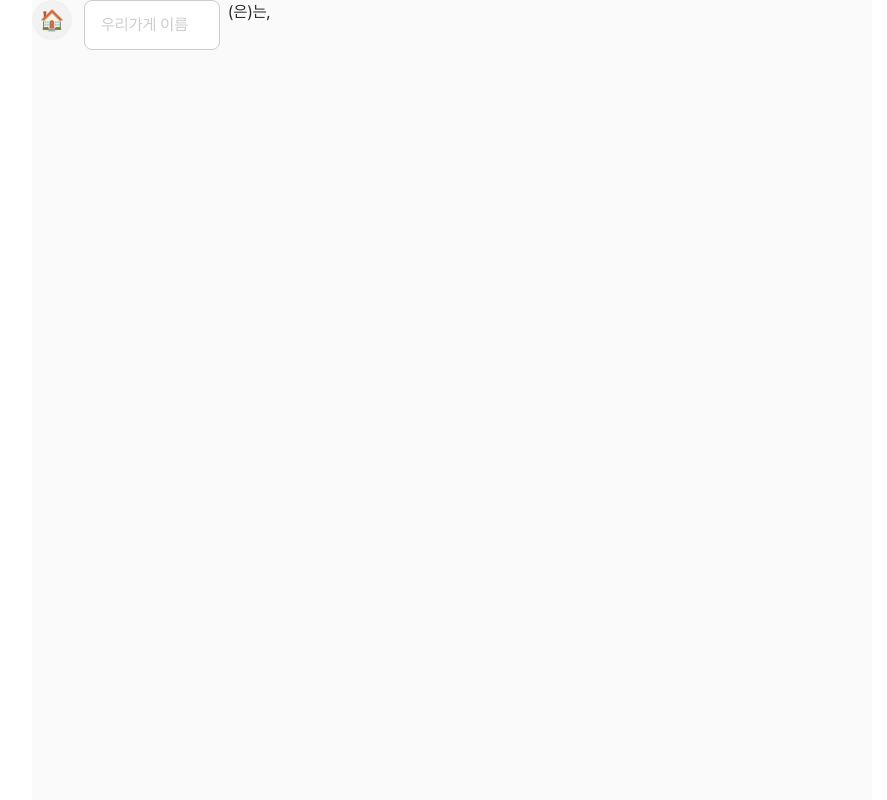
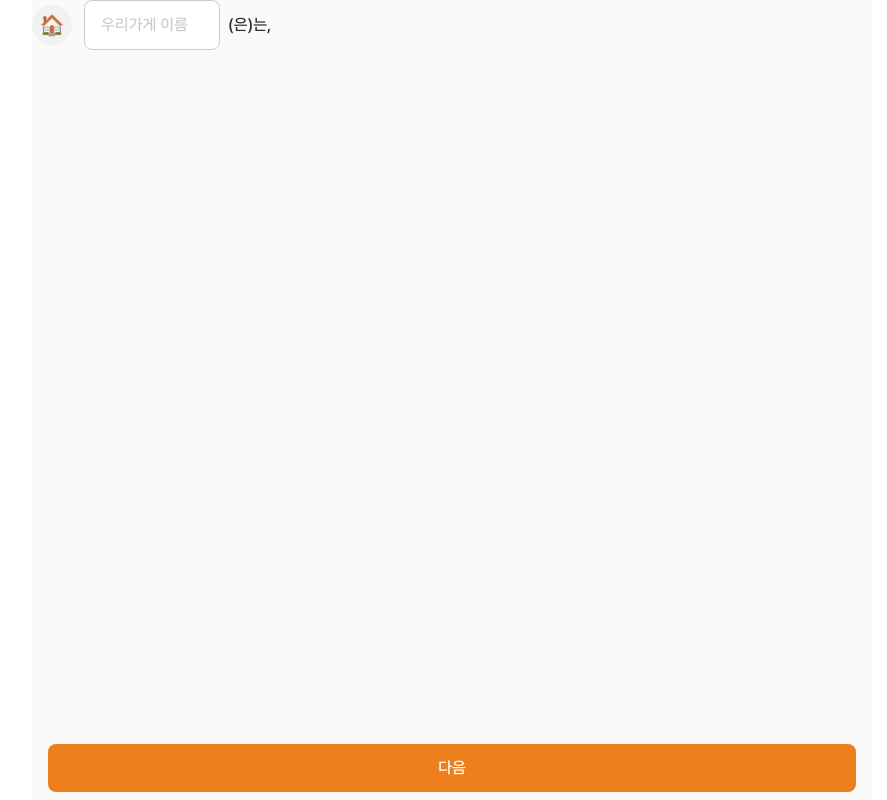
Before and after one commit to side-log/side-log-frontend, a Next.js app in the folder packages/scaffold/: page /landing/form in a window 1280 px wide. Shown: the whole page, without its empty margins (188-1075 px from the left). Built offline with nearby package versions, Linux system fonts and the light colour scheme; a web font is replaced by a local one.

Commit message:
feat: 키보드 높이를 고려한 버튼 높이 조정

```diff
--- a/packages/scaffold/src/components/common/area/BottomFixedArea.tsx
+++ b/packages/scaffold/src/components/common/area/BottomFixedArea.tsx
@@ -1,7 +1,6 @@
 import { css } from "@emotion/react";
 import useWindowInnerWidth from "@/hooks/useInnerWidthHook";
 import { useEffect, useState } from "react";
-import { createPortal } from "react-dom";
 
 interface BottomFixedAreaProps extends React.HTMLAttributes<HTMLDivElement> {
   hasBottomSpace?: boolean;
@@ -10,19 +9,51 @@ interface BottomFixedAreaProps extends React.HTMLAttributes<HTMLDivElement> {
 
 export const BottomFixedArea = (props: BottomFixedAreaProps) => {
   const { hasBottomSpace = true, children } = props;
-
-  const [mounted, setMounted] = useState(false);
+  const [bottomSpace, setBottomSpace] = useState<string>(
+    "env(safe-area-inset-bottom, 0)"
+  );
 
   const windowInnerWidth = useWindowInnerWidth();
-  const bottomSpace = hasBottomSpace ? "env(safe-area-inset-bottom, 0)" : "0";
 
   useEffect(() => {
-    setMounted(true); // 컴포넌트가 클라이언트에 마운트된 후에만 실행
-    return () => setMounted(false); // 컴포넌트가 언마운트되면 해제
-  }, []);
+    const handleFocus = () => {
+      if (window.visualViewport) {
+        const initialHeight = window.visualViewport.height; // 현재 뷰포트 높이
+        const handleResize = () => {
+          const newHeight = window.visualViewport?.height ?? 280; // 키보드가 올라온 후 높이
+          const heightDiff = initialHeight - newHeight; // 키보드가 차지하는 높이 계산
 
-  return mounted
-    ? createPortal(
+          if (heightDiff > 0) {
+            setBottomSpace(`${heightDiff}px`); // 키보드 높이만큼 bottom 설정
+          }
+        };
+
+        window.visualViewport.addEventListener("resize", handleResize);
+      }
+    };
+
+    const handleBlur = () => {
+      // 키보드가 내려가면 복구
+      setBottomSpace(hasBottomSpace ? "env(safe-area-inset-bottom, 0)" : "0");
+    };
+
+    // 모든 input 및 textarea 요소에 대해 focus와 blur 이벤트를 감지
+    const inputs = document.querySelectorAll("input, textarea");
+
+    inputs.forEach((element) => {
+      element.addEventListener("focus", handleFocus);
+      element.addEventListener("blur", handleBlur);
+    });
+
+    return () => {
+      inputs.forEach((element) => {
+        element.removeEventListener("focus", handleFocus);
+        element.removeEventListener("blur", handleBlur);
+      });
+    };
+  }, [hasBottomSpace]);
+
+  return (
     <div
       css={css`
         position: fixed;
@@ -30,12 +61,11 @@ export const BottomFixedArea = (props: BottomFixedAreaProps) => {
         width: ${windowInnerWidth}px;
         left: 50%;
         transform: translateX(-50%);
+        transition: bottom 0.3s ease-out;
       `}
       {...props}
     >
       {children}
-        </div>,
-        document.body
-      )
-    : null;
+    </div>
+  );
 };
--- a/packages/scaffold/src/components/common/textField/TextField.tsx
+++ b/packages/scaffold/src/components/common/textField/TextField.tsx
@@ -25,7 +25,7 @@ const TextField: React.FC<TextFieldProps> = (props: TextFieldProps) => {
     ...rest
   } = props;
 
-  const { register, watch, setValue, control } = useFormContext();
+  const { register, setValue, control } = useFormContext();
   const [inputWidth, setInputWidth] = useState<string>(minWidth);
 
   const inputRef = useRef<HTMLInputElement>(null);
@@ -69,7 +69,7 @@ const TextField: React.FC<TextFieldProps> = (props: TextFieldProps) => {
   }, [value, placeholder, minWidth, maxWidth, adjustInputWidth]);
 
   return (
-    <InputContainer>
+    <InputContainer isFocused={value}>
       <StyledInput
         type={type}
         autoComplete="off"
@@ -93,7 +93,7 @@ const StyledInput = styled.input`
   padding: 0;
   color: #28292c;
   font-size: 1.6rem;
-  font-weight: 400;
+  font-weight: 500;
   line-height: 24px;
   font-family: "Pretendard";
   appearance: none;
@@ -107,18 +107,18 @@ const StyledInput = styled.input`
   &::placeholder {
     font-family: "Pretendard";
     font-size: 1.6rem;
-    font-weight: 400;
+    font-weight: 500;
     color: #cccccc;
   }
 `;
 
-const InputContainer = styled.div`
+const InputContainer = styled.div<{ isFocused: Boolean }>`
   display: inline-block;
   align-items: center;
   justify-content: center;
   padding: 12px 16px;
   border-radius: 8px;
-  border: 1px solid #cccccc;
+  border: 1px solid ${({ isFocused }) => (isFocused ? "#ED801D" : "#cccccc")};
   background-color: #fff;
 `;
 
--- a/packages/scaffold/src/components/landing/TextFieldContainer.tsx
+++ b/packages/scaffold/src/components/landing/TextFieldContainer.tsx
@@ -38,7 +38,7 @@ const TextFieldWidth = (id: string): { minWidth: string; maxWidth: string } => {
 export const TextFieldContainer = (props: TextFieldContainerProps) => {
   const { id, placeholder, onKeyDown, content, options, type, ...rest } = props;
   return (
-    <Row gap={12}>
+    <Row gap={12} alignItems="center">
       <div
         css={css`
           display: flex;
@@ -59,6 +59,7 @@ export const TextFieldContainer = (props: TextFieldContainerProps) => {
         css={css`
           width: fit-content;
         `}
+        alignItems="center"
       >
         <TextField
           id={id}
@@ -74,7 +75,7 @@ export const TextFieldContainer = (props: TextFieldContainerProps) => {
           font="Pretendard"
           size="1.6rem"
           height={24}
-          weight="400"
+          weight="500"
           color="#28292C"
         >
           {props.rightContent}
--- a/packages/scaffold/src/pages/landing/form.tsx
+++ b/packages/scaffold/src/pages/landing/form.tsx
@@ -1,5 +1,7 @@
+import { BottomFixedArea } from "@/components/common/area/BottomFixedArea";
+import PrimaryButton from "@/components/common/button/PrimaryButton";
 import { Container } from "@/components/common/container/Container";
-import TextField from "@/components/common/textField/TextField";
+import { Col } from "@/components/common/flex/Flex";
 import { TextFieldContainer } from "@/components/landing/TextFieldContainer";
 import { FormProvider, RegisterOptions, useForm } from "react-hook-form";
 
@@ -31,12 +33,17 @@ const LandingFormPage = () => {
   return (
     <FormProvider {...methods}>
       <Container>
+        <Col gap={20}>
           <TextFieldContainer
             id={StoreFieldType.STORENAME}
             placeholder="우리가게 이름"
             rightContent="(은)는,"
             options={StoreConfigOption}
           />
+        </Col>
+        <BottomFixedArea css={{ padding: "8px 16px" }}>
+          <PrimaryButton title="다음" />
+        </BottomFixedArea>
       </Container>
     </FormProvider>
   );
```
Lines whose indentation alone changed are shown as unchanged.
